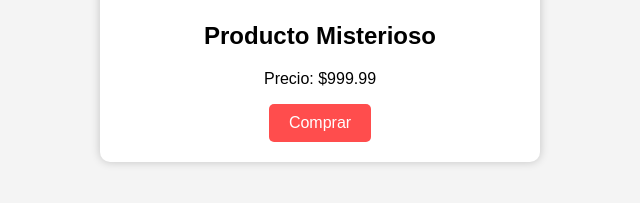
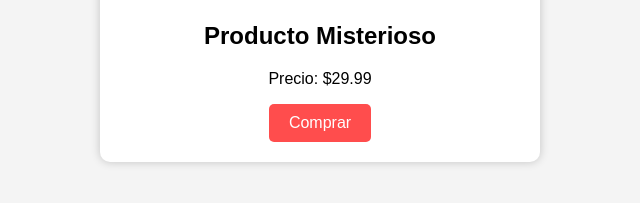
Before and after one commit to ll7409971luis-sudo/tienda-troll, a plain HTML site: page index.html in a window 1280 px wide. Shown: the part 193-396 px from the top of the page, 320-960 px from the left. Drawn offline with Linux system fonts and the light colour scheme.

Commit message:
Update index.html

```diff
--- a/index.html
+++ b/index.html
@@ -16,7 +16,7 @@
         <section class="productos">
             <div class="producto">
                 <h2>Producto Misterioso</h2>
-                <p>Precio: $999.99</p>
+                <p>Precio: $29.99</p>
                 <button onclick="mostrarGorila()">Comprar</button>
             </div>
         </section>
```
